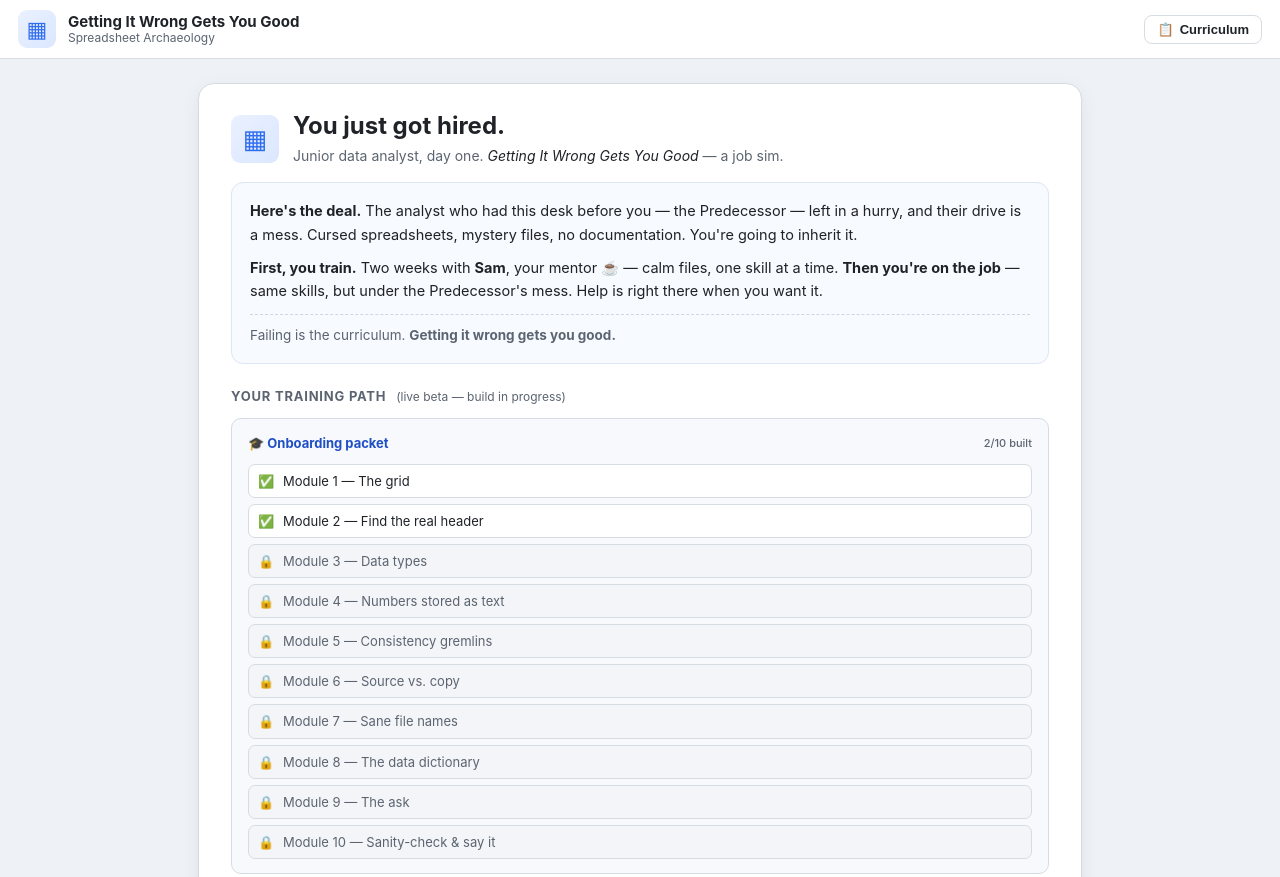
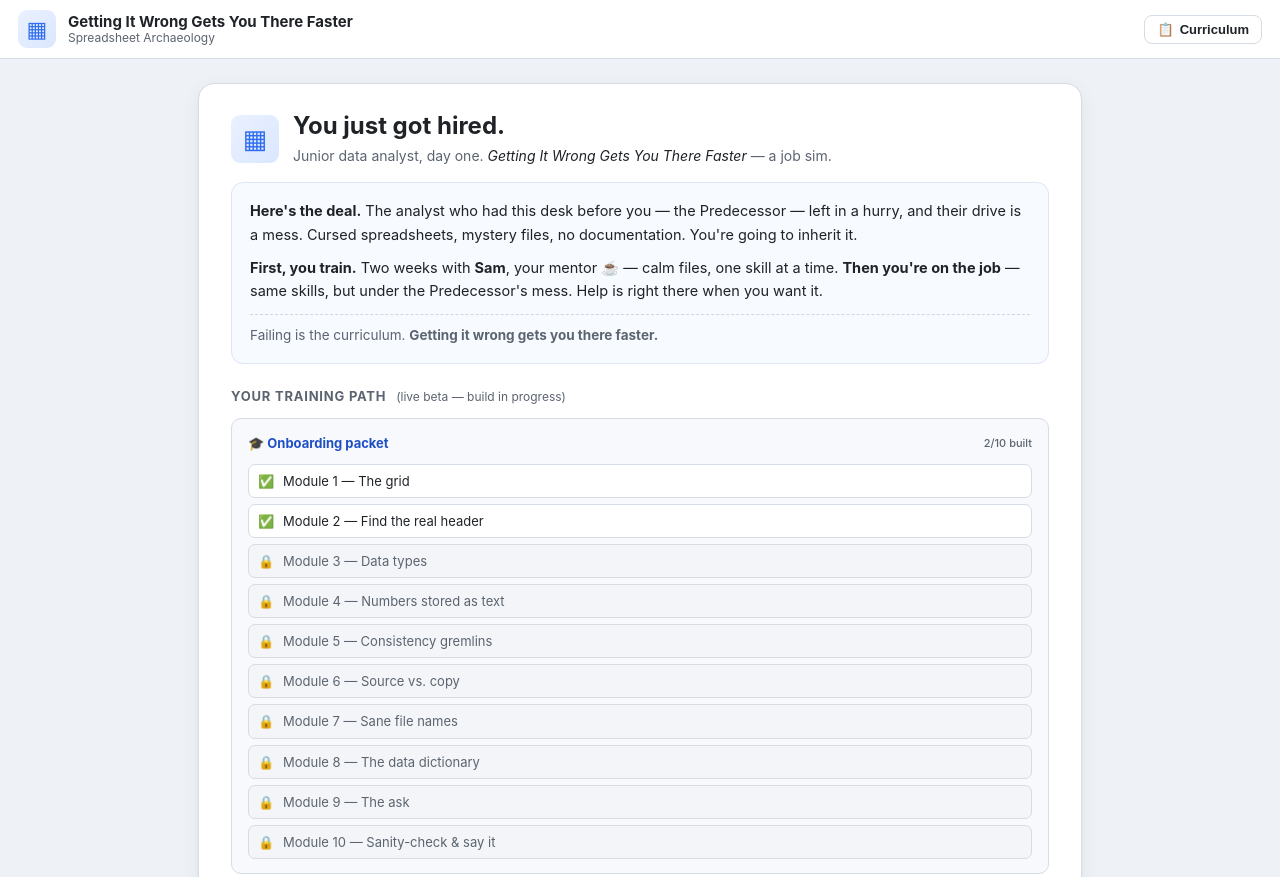
Before and after one commit to michaelnocito/spreadsheet-archaeology, a plain HTML site: page index.html in a window 1280 px wide. Shown: the top 877 px of the page. Drawn offline with Linux system fonts and the light colour scheme.

Commit message:
Rename tagline: Getting It Wrong Gets You There Faster
Mike's call. Swept all 12 files (HTML title + meta, README, file headers, welcome premise, footer, etc.) plus the GitHub repo description. Repo slug stays spreadsheet-archaeology.

Co-Authored-By: Claude Opus 4.8 <noreply@anthropic.com>

```diff
--- a/academy.js
+++ b/academy.js
@@ -1,5 +1,5 @@
 /* ============================================================================
- * Getting It Wrong Gets You Good — THE ACADEMY (boot-camp player)
+ * Getting It Wrong Gets You There Faster — THE ACADEMY (boot-camp player)
  * ----------------------------------------------------------------------------
  * Runs LESSONS through gradual release: Teach (worked example) → Guided (hints
  * shown + answer softly highlighted) → Solo (cold). Mentor SAM narrates. Help
--- a/app.js
+++ b/app.js
@@ -1,5 +1,5 @@
 /* ============================================================================
- * Getting It Wrong Gets You Good — FLOW CONTROLLER
+ * Getting It Wrong Gets You There Faster — FLOW CONTROLLER
  * ----------------------------------------------------------------------------
  * Owns the three screens of the experience and the navigation between them:
  *   1. WELCOME  — premise, meet Sam, syllabus, "Start Day 1 →"   (welcome.js)
--- a/celebrate.js
+++ b/celebrate.js
@@ -1,5 +1,5 @@
 /* ============================================================================
- * Getting It Wrong Gets You Good — CELEBRATE (juice / micro-feedback)
+ * Getting It Wrong Gets You There Faster — CELEBRATE (juice / micro-feedback)
  * ----------------------------------------------------------------------------
  * Research-backed micro-celebrations for skill learning (Duolingo-warm tier,
  * not arcade / not slot-machine):
--- a/core.js
+++ b/core.js
@@ -1,5 +1,5 @@
 /* ============================================================================
- * Getting It Wrong Gets You Good — SHARED CORE
+ * Getting It Wrong Gets You There Faster — SHARED CORE
  * ----------------------------------------------------------------------------
  * Pieces used by BOTH game modes:
  *   - the Academy (academy.js)  — teach the skill, calm and clean
--- a/curriculum.js
+++ b/curriculum.js
@@ -1,5 +1,5 @@
 /* ============================================================================
- * Getting It Wrong Gets You Good — CURRICULUM / BETA-NAV PANEL
+ * Getting It Wrong Gets You There Faster — CURRICULUM / BETA-NAV PANEL
  * ----------------------------------------------------------------------------
  * A side drawer the player can open anytime (📋 Curriculum button, top right):
  *   - See where they are
--- a/engine.js
+++ b/engine.js
@@ -1,5 +1,5 @@
 /* ============================================================================
- * Getting It Wrong Gets You Good — THE JOB (generic on-the-job engine)
+ * Getting It Wrong Gets You There Faster — THE JOB (generic on-the-job engine)
  * ----------------------------------------------------------------------------
  * Where you APPLY what the Academy taught — under the Predecessor's mess.
  * Knows nothing about any specific wave; renders whatever WAVES[] hands it:
--- a/index.html
+++ b/index.html
@@ -3,8 +3,8 @@
 <head>
   <meta charset="UTF-8" />
   <meta name="viewport" content="width=device-width, initial-scale=1.0" />
-  <title>Getting It Wrong Gets You Good — Week One</title>
-  <meta name="description" content="A day-in-the-life data-analyst job sim. Train in the boot camp, then de-curse inherited spreadsheets on the job. Getting it wrong gets you good." />
+  <title>Getting It Wrong Gets You There Faster — Week One</title>
+  <meta name="description" content="A day-in-the-life data-analyst job sim. Train in the boot camp, then de-curse inherited spreadsheets on the job. Getting it wrong gets you there faster." />
   <link rel="stylesheet" href="styles.css" />
 </head>
 <body>
@@ -13,7 +13,7 @@
     <div class="brand">
       <span class="logo">▦</span>
       <div class="brand-text">
-        <strong>Getting It Wrong Gets You Good</strong>
+        <strong>Getting It Wrong Gets You There Faster</strong>
         <span class="sub">Spreadsheet Archaeology</span>
       </div>
     </div>
@@ -89,7 +89,7 @@
   </div>
 
   <footer class="foot">
-    <span>Getting it wrong gets you good.</span>
+    <span>Getting it wrong gets you there faster.</span>
     <span class="build">Build: <span id="build-ts">—</span></span>
   </footer>
 
--- a/lessons.js
+++ b/lessons.js
@@ -1,5 +1,5 @@
 /* ============================================================================
- * Getting It Wrong Gets You Good — ACADEMY DATA (the two-week boot camp)
+ * Getting It Wrong Gets You There Faster — ACADEMY DATA (the two-week boot camp)
  * ----------------------------------------------------------------------------
  * Before you're handed the Predecessor's cursed drive, you train. Your mentor,
  * SAM, walks you through the basics calm and clean. Each lesson follows
--- a/styles.css
+++ b/styles.css
@@ -1,5 +1,5 @@
 /* ============================================================================
- * Getting It Wrong Gets You Good — styles
+ * Getting It Wrong Gets You There Faster — styles
  * A believable, calm analyst workstation. Light, low-clutter, action always
  * visible. The sheet and the single primary button never get covered.
  * ========================================================================== */
--- a/waves.js
+++ b/waves.js
@@ -1,5 +1,5 @@
 /* ============================================================================
- * Getting It Wrong Gets You Good — WAVE DATA
+ * Getting It Wrong Gets You There Faster — WAVE DATA
  * ----------------------------------------------------------------------------
  * The engine (engine.js) is GENERIC. All game content lives here as pure data.
  * To add a wave: push another object to WAVES. No engine changes required.
--- a/welcome.js
+++ b/welcome.js
@@ -1,5 +1,5 @@
 /* ============================================================================
- * Getting It Wrong Gets You Good — WELCOME / LANDING
+ * Getting It Wrong Gets You There Faster — WELCOME / LANDING
  * ----------------------------------------------------------------------------
  * The first thing a brand-new player sees. Sets the premise, introduces the
  * mentor, shows the full Two-Week Academy + 5-wave Job syllabus so they know
@@ -50,7 +50,7 @@
               <span class="logo welcome-logo">▦</span>
               <div>
                 <h1>You just got hired.</h1>
-                <p class="welcome-sub">Junior data analyst, day one. <i>Getting It Wrong Gets You Good</i> — a job sim.</p>
+                <p class="welcome-sub">Junior data analyst, day one. <i>Getting It Wrong Gets You There Faster</i> — a job sim.</p>
               </div>
             </div>
           </div>
@@ -58,7 +58,7 @@
           <div class="welcome-premise">
             <p><b>Here's the deal.</b> The analyst who had this desk before you — the Predecessor — left in a hurry, and their drive is a mess. Cursed spreadsheets, mystery files, no documentation. You're going to inherit it.</p>
             <p><b>First, you train.</b> Two weeks with <b>${MENTOR.name}</b>, your mentor ${MENTOR.avatar} — calm files, one skill at a time. <b>Then you're on the job</b> — same skills, but under the Predecessor's mess. Help is right there when you want it.</p>
-            <p class="welcome-taglineline">Failing is the curriculum. <b>Getting it wrong gets you good.</b></p>
+            <p class="welcome-taglineline">Failing is the curriculum. <b>Getting it wrong gets you there faster.</b></p>
           </div>
 
           <div class="syllabus">
```
Also changed, not shown: README.md.
